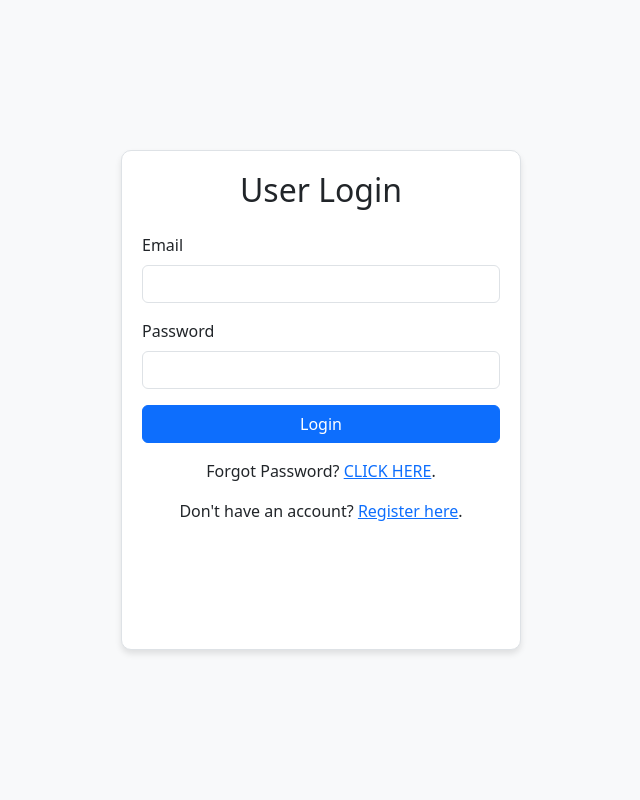
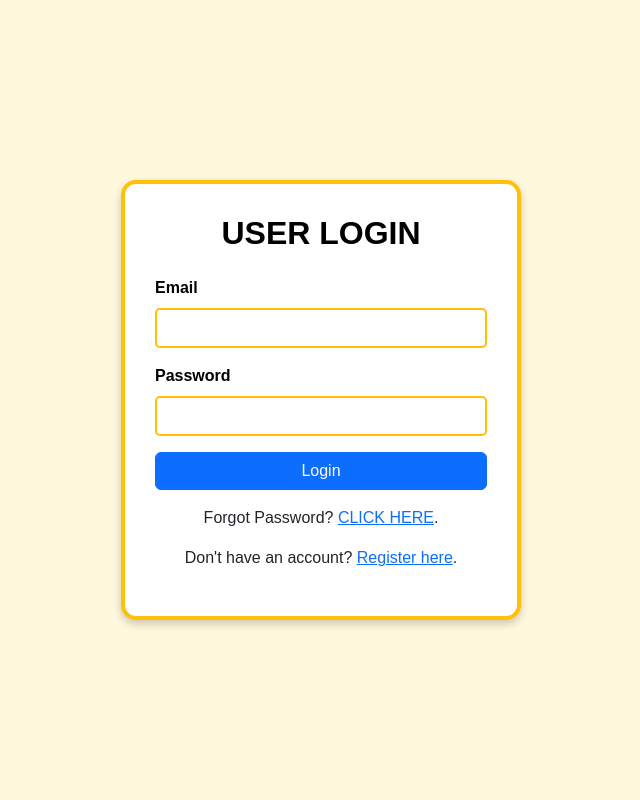
Before and after one commit to NicoleWachira/2FAWORK, a PHP site: page /work/Login.html in a window 1280 px wide. Shown: the whole page, without its empty margins (319-959 px from the left). Run offline with PHP 8.4, Linux system fonts and the light colour scheme.

Commit message:
updated css

```diff
--- a/Login.css
+++ b/Login.css
@@ -4,16 +4,94 @@
     justify-content: center;
     align-items: center;
     height: 100vh;
-    background-color: #f8f9fa;
+    background-color: #fff8dc; /* Light yellow background */
+    font-family: 'Arial', sans-serif;
 }
 
-/* Style the login frame */
+/* Login container */
+.login-container {
+    display: flex;
+    justify-content: center;
+    align-items: center;
+    width: 100%;
+}
+
+/* Login frame */
 .login-frame {
     width: 400px;
-    height: 500px;
-    border: 1px solid #dee2e6;
-    border-radius: 10px;
-    box-shadow: 0 4px 6px rgba(0, 0, 0, 0.1);
+    padding: 30px;
+    border: 4px solid #ffc107; /* Yellow border */
+    border-radius: 15px;
     background: white;
-    padding: 20px;
+    box-shadow: 0 4px 8px rgba(0, 0, 0, 0.2);
 }
+
+/* Heading */
+h2 {
+    color: black;
+    font-weight: bold;
+    text-transform: uppercase;
+    margin-bottom: 20px;
+}
+
+/* Labels */
+.form-label {
+    font-weight: bold;
+    color: black;
+}
+
+/* Input fields */
+.form-control {
+    border: 2px solid #ffc107; /* Yellow border */
+    border-radius: 5px;
+}
+
+/* Input focus effect */
+.form-control:focus {
+    border-color: #ffba00;
+    box-shadow: 0 0 5px rgba(255, 193, 7, 0.6);
+}
+
+/* Login button */
+.btn-custom {
+    background-color: #ffc107; /* Yellow button */
+    color: black;
+    font-weight: bold;
+    padding: 10px;
+    width: 100%;
+    border: none;
+    border-radius: 5px;
+    transition: 0.3s;
+}
+
+/* Hover effect for button */
+.btn-custom:hover {
+    background-color: #ffdb58;
+    color: black;
+}
+
+/* Forgot password link */
+.forgot-password {
+    color: #ff9800;
+    font-weight: bold;
+    text-decoration: none;
+}
+
+/* Hover effect for forgot password link */
+.forgot-password:hover {
+    color: #ffba00;
+    text-decoration: underline;
+}
+
+/* Register link */
+.register-link {
+    color: #ffc107;
+    font-weight: bold;
+    text-decoration: none;
+}
+
+/* Hover effect for register link */
+.register-link:hover {
+    color: #ffba00;
+    text-decoration: underline;
+}
```
